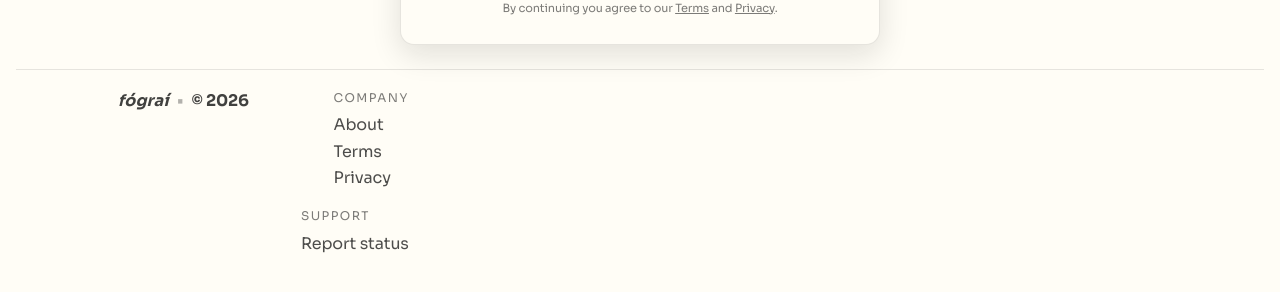
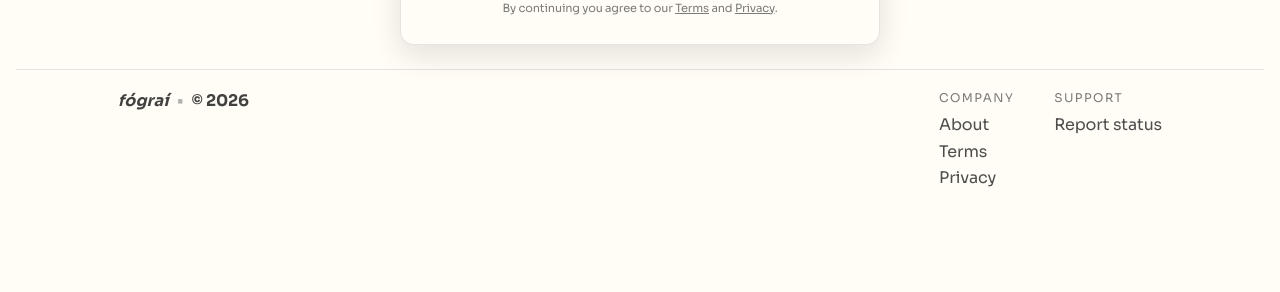
Before and after one commit to fograi/fogr.ai, a SvelteKit app: page /login in a window 1280 px wide. Shown: the part 346-638 px from the top of the page. Built offline with nearby package versions, Linux system fonts and the light colour scheme; no server answers; the database is empty.

Commit message:
style: refactor footer layout to use flexbox for improved responsiveness

```diff
--- a/src/routes/+layout.svelte
+++ b/src/routes/+layout.svelte
@@ -85,9 +85,10 @@
 		justify-items: center;
 	}
 	.link-group {
-		display: grid;
+		display: flex;
+		flex-direction: column;
 		gap: 0.35rem;
-		justify-items: center;
+		align-items: center;
 		text-align: center;
 	}
 	.link-group .label {
@@ -106,15 +107,25 @@
 	}
 	@media (min-width: 768px) {
 		.site-footer .wrap {
-			grid-template-columns: auto 1fr;
-			justify-items: start;
+			display: flex;
+			align-items: flex-start;
+			justify-content: space-between;
+			gap: 3rem;
 		}
 		.link-grid {
-			justify-items: end;
+			display: flex;
+			align-items: flex-start;
+			justify-content: flex-end;
+			gap: 2.5rem;
 		}
 		.link-group {
-			justify-items: start;
+			align-items: flex-start;
 			text-align: left;
 		}
 	}
+	@media (min-width: 1024px) {
+		.link-grid {
+			flex-wrap: nowrap;
+		}
+	}
 </style>
```
